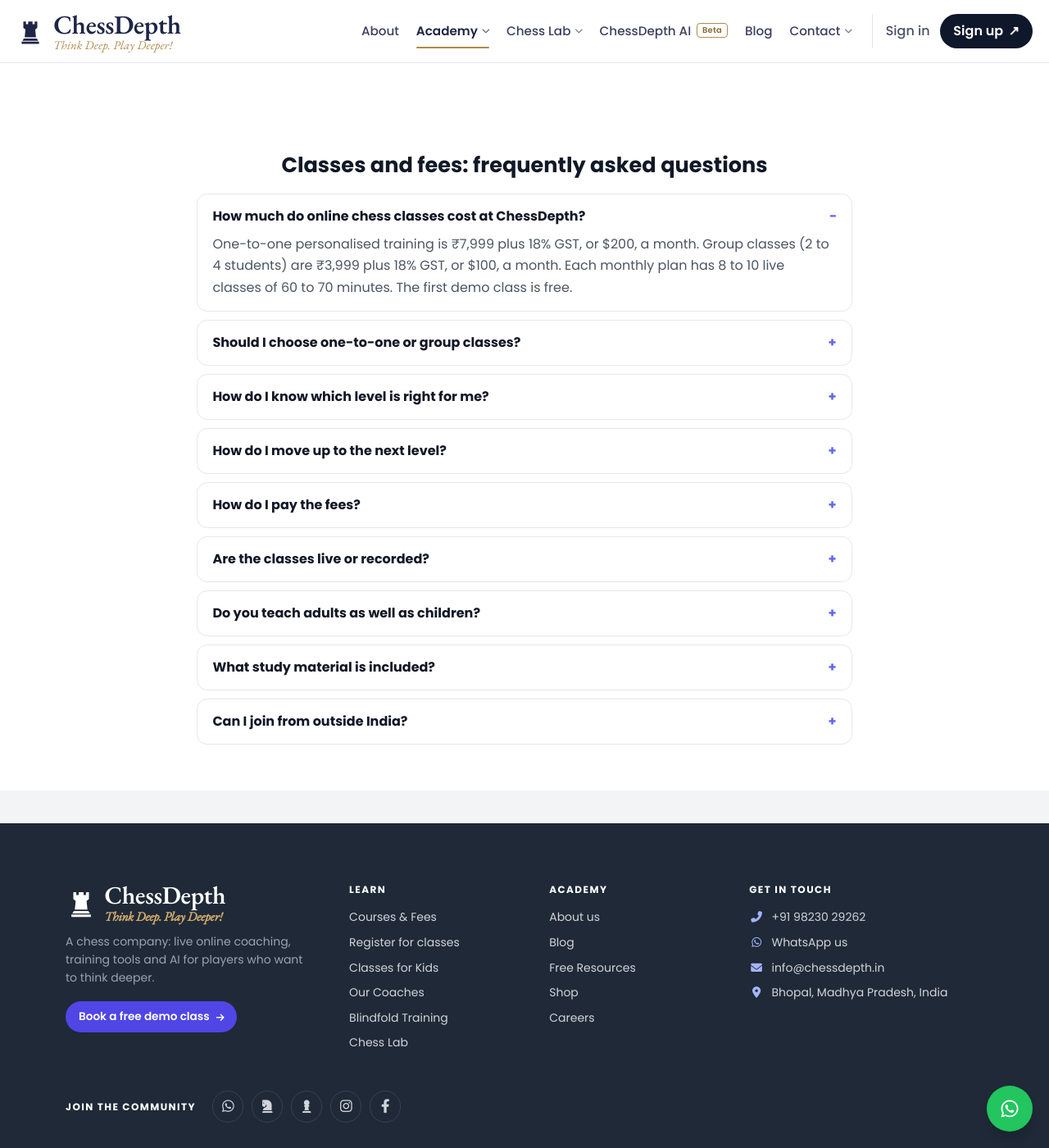
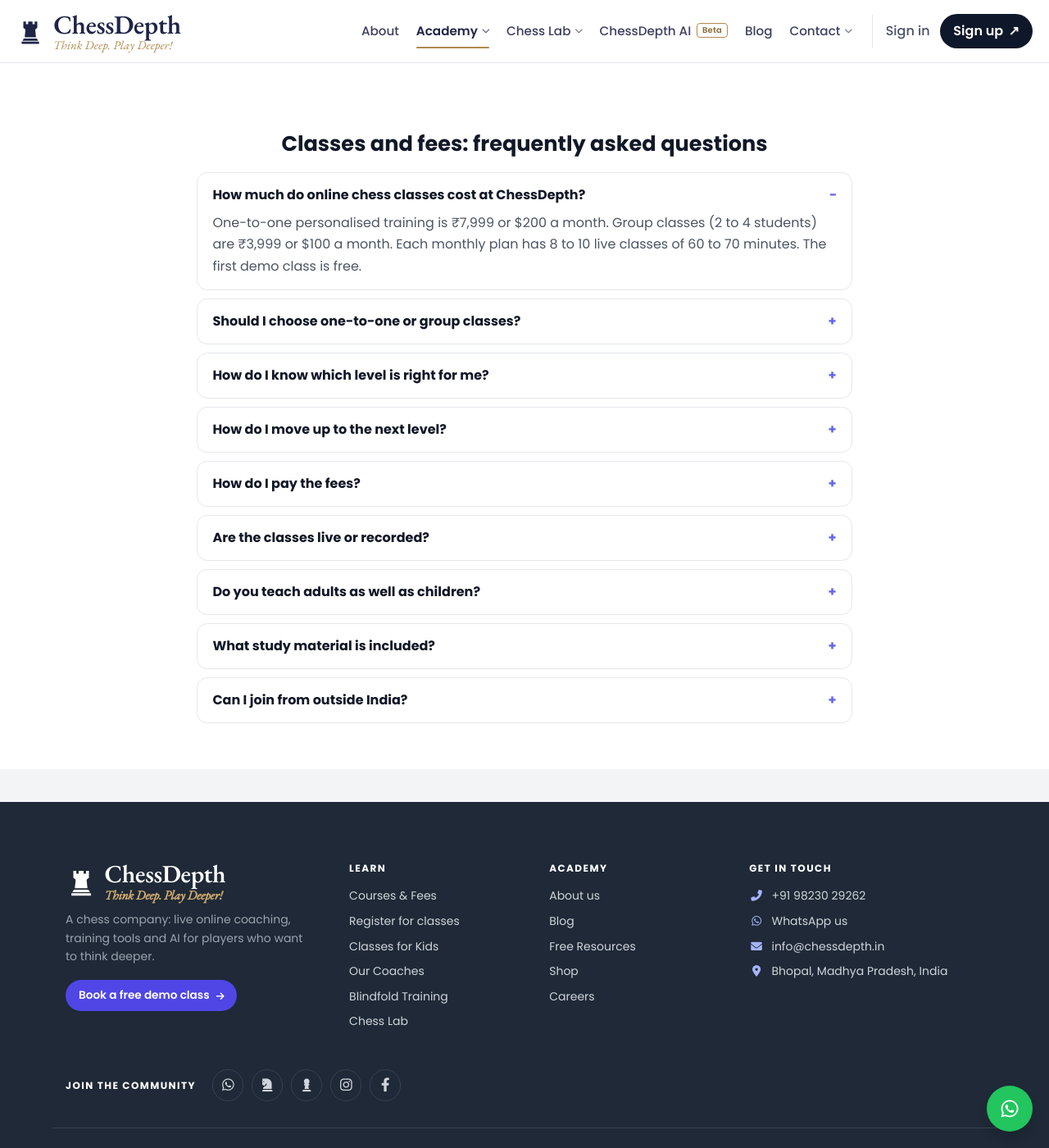
Before and after one commit to Sourabhjoshi1/Chess-Depth, a Jekyll site: the page built from pages/courses.html, in a window 1280 px wide and 1400 px high, scrolled down 5056 px. Shown: the whole window at 82% size. Built offline with Jekyll 4.4.1, drawn with Linux system fonts in a browser that asks for light colours; some of the changed text lies outside the part shown.

Commit message:
Fees: remove the GST wording; prices are inclusive of all taxes
Co-Authored-By: Claude Fable 5.2 <noreply@anthropic.com>
Claude-Session: https://claude.ai/code/session_017ZwxdNZGtw2tXrZdE2ZP9f

```diff
--- a/assets/css/pages/courses.css
+++ b/assets/css/pages/courses.css
@@ -190,7 +190,3 @@ html.dark .cs-note a { color: #a5b4fc; }
 .cs-cta .cs-btn { margin: .25rem .3rem; }
 html.dark .cs-reg-steps { color: #cbd5e1; } html.dark .cs-reg-frame { border-color: #2a3550; }
 html.dark .cs-note a, html.dark .cs-plan-reg a { color: #a5b4fc; }
-
-.cs-price .cs-gst { font-size: 1.05rem; font-weight: 600; color: #374151; }
-.cs-gst-note { font-size: .82rem; color: #6b7280; margin: -.7rem 0 1.1rem; }
-html.dark .cs-price .cs-gst { color: #cbd5e1; } html.dark .cs-gst-note { color: #94a3b8; }
--- a/llms.txt
+++ b/llms.txt
@@ -12,7 +12,7 @@ Tagline: {{ site.tagline }}
 Key facts:
 
 - Format: live online classes over video with a shared board. Small groups of 2 to 4 students, or one-to-one.
-- Fees: group classes ₹3,999 (or $100 for students outside India) per month; one-to-one classes ₹7,999 (or $200 for students outside India) per month. 18% GST is added to fees paid in rupees. Each monthly plan has 8 to 10 live classes of 60 to 70 minutes. The first demo class (30 minutes) is free.
+- Fees: group classes ₹3,999 (or $100 for students outside India) per month; one-to-one classes ₹7,999 (or $200 for students outside India) per month. Each monthly plan has 8 to 10 live classes of 60 to 70 minutes. The first demo class (30 minutes) is free.
 - Levels: Beginner (up to 1000), Intermediate (1000 to 1500), Advanced (1500 to 1900) and Elite (1900+), the same in one-to-one and group classes. Students are placed by level after the free demo class.
 - Included: worksheets, a quiz every 8 sessions with coach feedback, club tournaments on Lichess and Chess.com, and a student area with PDF material.
 - Ages: children from about 5 years old, teenagers and adults.
--- a/pages/about.html
+++ b/pages/about.html
@@ -258,7 +258,7 @@ page_css: about
         <details class="ab-faq ab-card p-5"><summary class="font-semibold">Are classes online or in person?</summary><p class="text-gray-600 mt-3 text-sm leading-relaxed">Classes are held online, so students can join from anywhere. We&rsquo;re based in Bhopal, Madhya Pradesh.</p></details>
         <details class="ab-faq ab-card p-5"><summary class="font-semibold">What age can my child start?</summary><p class="text-gray-600 mt-3 text-sm leading-relaxed">Children can usually start from about 5 years old. We place every student by level, not age, after the free demo class.</p></details>
         <details class="ab-faq ab-card p-5"><summary class="font-semibold">How will I know my child is improving?</summary><p class="text-gray-600 mt-3 text-sm leading-relaxed">Students get regular homework and a quiz every eight sessions. Coaches review the results and games and share clear feedback on strengths and what to work on next.</p></details>
-        <details class="ab-faq ab-card p-5"><summary class="font-semibold">One-to-one or group, which is better?</summary><p class="text-gray-600 mt-3 text-sm leading-relaxed">One-to-one classes (&#8377;7,999 + 18% GST, or $200, a month) are fully personalised and best for fast improvement. Group classes of 2&ndash;4 students (&#8377;3,999 + 18% GST, or $100, a month) are more affordable and great for discussion. Both include 8&ndash;10 live classes a month of 60&ndash;70 minutes each. The demo class helps you decide.</p></details>
+        <details class="ab-faq ab-card p-5"><summary class="font-semibold">One-to-one or group, which is better?</summary><p class="text-gray-600 mt-3 text-sm leading-relaxed">One-to-one classes (&#8377;7,999 or $200 / month) are fully personalised and best for fast improvement. Group classes of 2&ndash;4 students (&#8377;3,999 or $100 / month) are more affordable and great for discussion. Both include 8&ndash;10 live classes a month of 60&ndash;70 minutes each. The demo class helps you decide.</p></details>
         <details class="ab-faq ab-card p-5"><summary class="font-semibold">Do students get study material?</summary><p class="text-gray-600 mt-3 text-sm leading-relaxed">Yes. Students receive worksheets and concept books for their level, and can download PDF material from our <a href="/student/" class="text-indigo-700 hover:underline">Student Area</a>.</p></details>
         <details class="ab-faq ab-card p-5"><summary class="font-semibold">How do I book the free demo class?</summary><p class="text-gray-600 mt-3 text-sm leading-relaxed">Send us a message on WhatsApp at {{ site.contact.phone_display }} or use the button below. We&rsquo;ll find a time that suits you.</p></details>
       </div>
--- a/pages/courses.html
+++ b/pages/courses.html
@@ -1,13 +1,13 @@
 ---
 title: "Online Chess Classes & Fees: One-to-One and Group | ChessDepth Academy"
-description: "Two ways to learn chess online: one-to-one personalised training (₹7,999 + GST or $200 a month) or small group classes (₹3,999 + GST or $100). Four levels, Beginner to Elite."
+description: "Two ways to learn chess online: one-to-one personalised training (₹7,999 or $200 a month) or small group classes (₹3,999 or $100). Four levels, Beginner to Elite."
 permalink: /courses/
 redirect_from:
   - /courses.html
 page_css: courses
 faq:
   - q: "How much do online chess classes cost at ChessDepth?"
-    a: "One-to-one personalised training is ₹7,999 plus 18% GST, or $200, a month. Group classes (2 to 4 students) are ₹3,999 plus 18% GST, or $100, a month. Each monthly plan has 8 to 10 live classes of 60 to 70 minutes. The first demo class is free."
+    a: "One-to-one personalised training is ₹7,999 or $200 a month. Group classes (2 to 4 students) are ₹3,999 or $100 a month. Each monthly plan has 8 to 10 live classes of 60 to 70 minutes. The first demo class is free."
   - q: "Should I choose one-to-one or group classes?"
     a: "Choose one-to-one if you want the fastest improvement, flexible class times or preparation for a specific tournament. Choose a group if you (or your child) enjoy learning with others and want a lower fee. The syllabus and levels are the same in both, and you can switch format at the start of any month."
   - q: "How do I know which level is right for me?"
@@ -40,8 +40,7 @@ faq:
           <i class="fas fa-user cs-plan-icon"></i>
           <h3>One-to-One Personalised Training</h3>
           <p class="cs-plan-sub">One coach, one student. Every lesson is built around your own games and goals.</p>
-          <p class="cs-price"><b>&#8377;7,999</b><span class="cs-gst"> + GST</span> or <b>$200</b><span> / month</span></p>
-          <p class="cs-gst-note">18% GST is added to rupee fees: &#8377;9,439 a month in total.</p>
+          <p class="cs-price"><b>&#8377;7,999</b> or <b>$200</b><span> / month</span></p>
           <ul class="cs-list">
             <li>A training plan made for you after the demo class</li>
             <li>Your own games analysed with the coach</li>
@@ -59,8 +58,7 @@ faq:
           <i class="fas fa-users cs-plan-icon"></i>
           <h3>Group Classes</h3>
           <p class="cs-plan-sub">A small batch of 2 to 4 students at the same level, with one coach.</p>
-          <p class="cs-price"><b>&#8377;3,999</b><span class="cs-gst"> + GST</span> or <b>$100</b><span> / month</span></p>
-          <p class="cs-gst-note">18% GST is added to rupee fees: &#8377;4,719 a month in total.</p>
+          <p class="cs-price"><b>&#8377;3,999</b> or <b>$100</b><span> / month</span></p>
           <ul class="cs-list">
             <li>Never more than 4 students, so everyone gets attention</li>
             <li>Students are grouped by level, not by age alone</li>
@@ -152,7 +150,7 @@ faq:
         <table class="cs-table">
           <thead><tr><th></th><th>One-to-one</th><th>Group</th></tr></thead>
           <tbody>
-            <tr><th>Fee per month</th><td>&#8377;7,999 + 18% GST, or $200</td><td>&#8377;3,999 + 18% GST, or $100</td></tr>
+            <tr><th>Fee per month</th><td>&#8377;7,999 or $200</td><td>&#8377;3,999 or $100</td></tr>
             <tr><th>Students in a class</th><td>1</td><td>2 to 4</td></tr>
             <tr><th>Classes per month</th><td>8 to 10</td><td>8 to 10</td></tr>
             <tr><th>Class length</th><td>60 to 70 minutes</td><td>60 to 70 minutes</td></tr>
@@ -175,7 +173,7 @@ faq:
   <section id="pay" class="cs-sec">
     <div class="cs-wrap cs-narrow">
       <h2 class="cs-h">How to pay</h2>
-      <p class="cs-lead">Fees are paid monthly, in advance, after your free demo class. There is no registration fee. 18% GST is added to fees paid in rupees.</p>
+      <p class="cs-lead">Fees are paid monthly, in advance, after your free demo class. There is no registration fee.</p>
       <div class="cs-pay">
         <div class="cs-pay-card">
           <p class="cs-pay-where"><i class="fas fa-rupee-sign"></i> Students in India</p>
```
Also changed, not shown: index.html (+4 -4 lines), pages/kids.html (+4 -4 lines).
